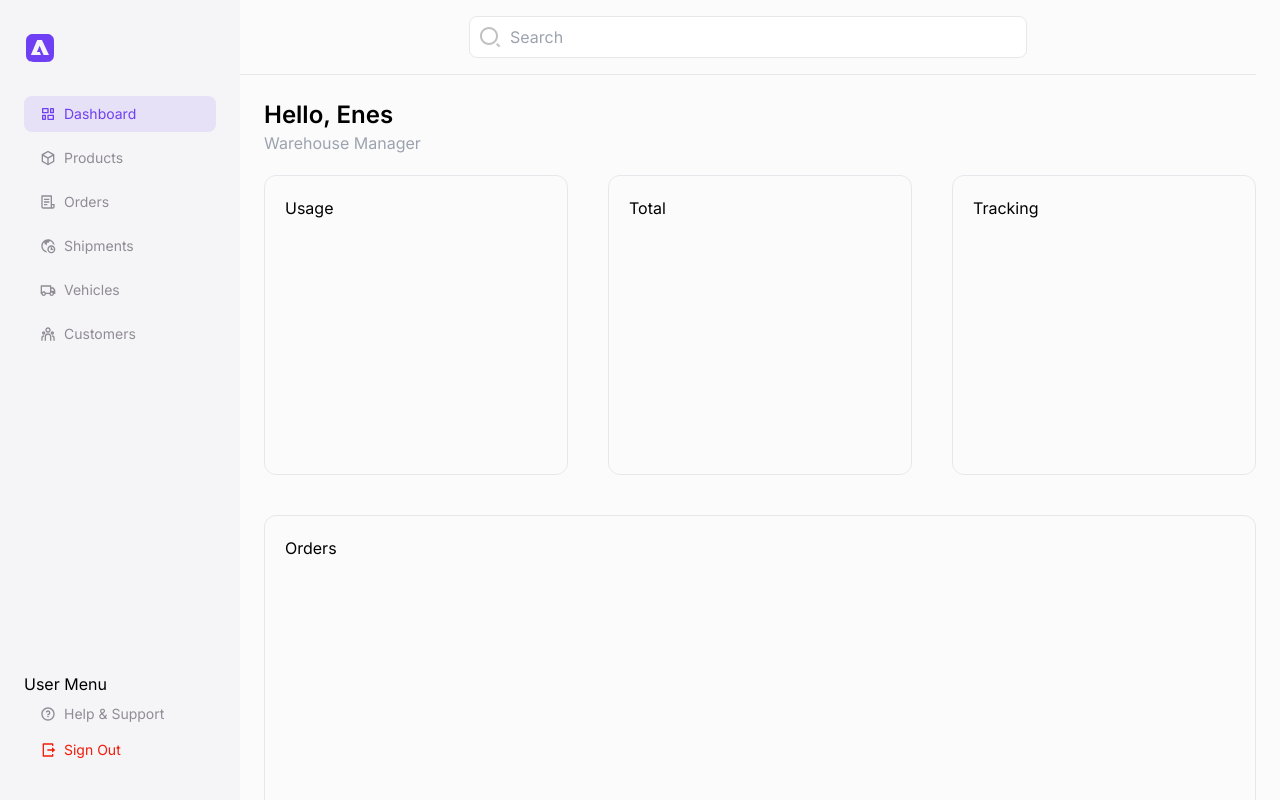
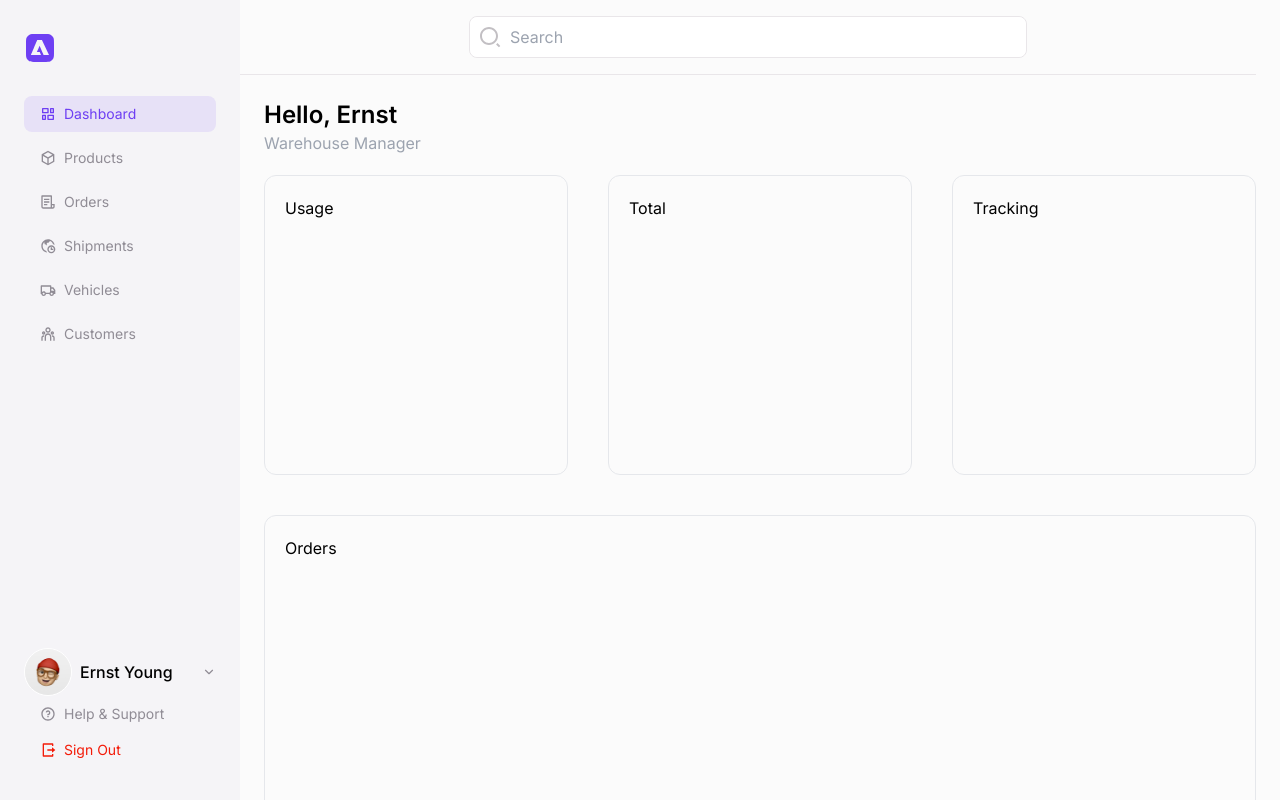
Before and after one commit to nurulid/warehouse-management, a Next.js app: page /dashboard in a window 1280 px wide. Built offline with nearby package versions, Linux system fonts and the light colour scheme.

Commit message:
feat: add user menu dropdown

```diff
--- a/app/(dashboard)/dashboard/page.tsx
+++ b/app/(dashboard)/dashboard/page.tsx
@@ -10,7 +10,7 @@ export default function Page() {
       <div className="h-[calc(100vh-65px)] overflow-scroll">
         <div className="p-6">
           <div className="mb-5">
-            <h2 className="text-2xl font-semibold">Hello, Enes</h2>
+            <h2 className="text-2xl font-semibold">Hello, Ernst</h2>
             <p className="text-gray-400">Warehouse Manager</p>
           </div>
           <div className="grid grid-cols-3 gap-10 h-full">
--- a/components/Sidebar.tsx
+++ b/components/Sidebar.tsx
@@ -14,6 +14,7 @@ import {
   LogoutIcon,
 } from "@/components/Icons";
 import Image from "next/image";
+import { UserMenu } from "./UserMenu";
 
 const SidebarLink = (
   props: PropsWithChildren<{ href: string; isDanger?: boolean; }>
@@ -81,7 +82,9 @@ export const Sidebar = () => {
           </ul>
         </nav>
         <div className="mt-auto">
-          <div className="dropdown">User Menu</div>
+          <div className="dropdown">
+            <UserMenu />
+          </div>
           <nav className="sidebar__nav">
             <ul>
               <SidebarLink href="#">
--- /dev/null
+++ b/components/UserMenu.tsx
@@ -0,0 +1,94 @@
+import * as DropdownMenu from "@radix-ui/react-dropdown-menu";
+import { ChevronDown, ChevronRight } from "lucide-react";
+import { motion, useTransform, useSpring } from "framer-motion";
+import Image from "next/image";
+
+const contentClasses = [
+  "min-w-[200px] bg-white rounded-[8px] shadow-md p-1",
+  "will-change-[opacity,transform]"
+].join(" ");
+
+const itemClasses = [
+  "py-2 px-3",
+  "text-sm text-secondary-500 group leading-none rounded-[4px]",
+  "flex items-center justify-between relative select-none outline-none",
+  "hover:bg-primary/10 hover:text-primary transition-all",
+].join(" ");
+
+const labelClasses = ["py-2 px-3 mb-1", "border-b border-secondary-200"].join(
+  " "
+);
+
+export const UserMenu = () => {
+  const spring = useSpring(0, {
+    stiffness: 800,
+    damping: 30,
+  });
+  const opacity = useTransform(spring, [0, 100], [0, 1]);
+  const scale = useTransform(spring, [0, 100], [0.95, 1]);
+
+  return (
+    <DropdownMenu.Root>
+      <DropdownMenu.Trigger
+        asChild
+        className="w-full hover:opacity-80 transition-all cursor-pointer"
+      >
+        <div className="flex items-center gap-2">
+          <Image
+            src={"/images/avatar.png"}
+            width={48}
+            height={48}
+            alt="icon"
+            className="rounded-full border border-white"
+          />
+          <h3 className="font-[500]">Ernst Young</h3>
+          <ChevronDown className="ml-auto text-secondary-500" size={14}/>
+        </div>
+      </DropdownMenu.Trigger>
+      <DropdownMenu.Portal>
+        <DropdownMenu.Content asChild className={contentClasses}>
+          <motion.div
+              initial={{ opacity: 0, scale: 0.95 }}
+              animate={{ opacity: 1, scale: 1 }}
+              transition={{ duration: 0.2 }}
+          >
+            <DropdownMenu.Label className={labelClasses}>
+              My Account
+            </DropdownMenu.Label>
+            <DropdownMenu.Item className={itemClasses}>Menu 1</DropdownMenu.Item>
+            <DropdownMenu.Item className={itemClasses}>Menu 2</DropdownMenu.Item>
+            <DropdownMenu.Separator />
+            <DropdownMenu.Sub>
+              <DropdownMenu.SubTrigger className={itemClasses}>
+                Sub menu
+                <ChevronRight
+                  className="ml-auto text-secondary-500 group-hover:text-primary"
+                  size={14}
+                />
+              </DropdownMenu.SubTrigger>
+              <DropdownMenu.Portal>
+                <DropdownMenu.SubContent asChild className={contentClasses}>
+                  <motion.div
+                    initial={{ opacity: 0, scale: 0.90 }}
+                    animate={{ opacity: 1, scale: 1 }}
+                    transition={{ duration: 0.2 }}
+                  >
+                    <DropdownMenu.Item className={itemClasses}>
+                      Sub menu 1
+                    </DropdownMenu.Item>
+                    <DropdownMenu.Item className={itemClasses}>
+                      Sub menu 2
+                    </DropdownMenu.Item>
+                  </motion.div>
+                </DropdownMenu.SubContent>
+              </DropdownMenu.Portal>
+            </DropdownMenu.Sub>
+            <DropdownMenu.Separator />
+            <DropdownMenu.Item className={itemClasses}>Menu 3</DropdownMenu.Item>
+            <DropdownMenu.Arrow className="fill-white" />
+          </motion.div>
+        </DropdownMenu.Content>
+      </DropdownMenu.Portal>
+    </DropdownMenu.Root>
+  );
+};
```
Also changed, not shown: public/images/avatar.png (added).
